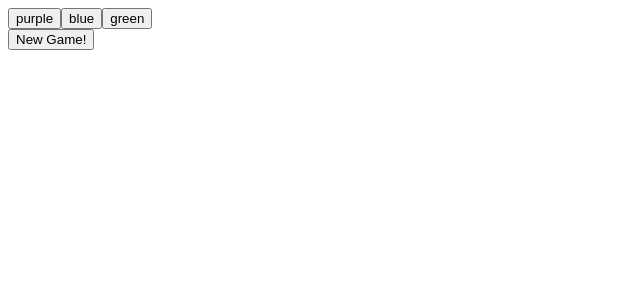
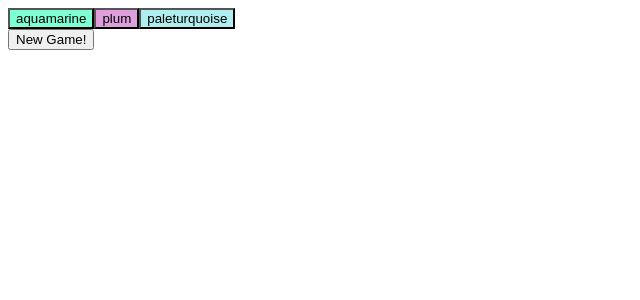
Before and after one commit to KseniaAK/Minesweeper, a React app: page / in a window 1280 px wide. Shown: the top 300 px of the page, without its empty margins (0-640 px from the left). Built offline with nearby package versions, Linux system fonts and the light colour scheme; the HTML template or start-up script is replaced by a standard one.

Commit message:
add styling

```diff
--- a/src/components/ColorOptions.js
+++ b/src/components/ColorOptions.js
@@ -3,11 +3,11 @@
 
 export default class ColorOptions extends Component {
   render() {
-    const colors = ['purple', 'blue', 'green']
+    const colors = ['aquamarine', 'plum', 'paleturquoise']
     const colorOptions = colors.map(color => <OneColorOption color={color} key={color} />)
 
     return (
-      <div>
+      <div id='color-options'>
         {colorOptions}
       </div>
     )
--- a/src/containers/BoardSquare.js
+++ b/src/containers/BoardSquare.js
@@ -28,7 +28,7 @@
 
           // In case player opens a mine:
           if (this.props.boardConfig[this.props.squareNum - 1].val === 'X') {
-            this.props.changeColor('red')
+            this.props.changeColor('tomato')
             this.props.gameOver()
           }
         }}
--- a/src/containers/OneColorOption.js
+++ b/src/containers/OneColorOption.js
@@ -13,6 +13,7 @@
           event.preventDefault()
           this.props.changeColor(this.props.color)
         }}
+        style={{backgroundColor: this.props.color}}
       >
         {this.props.color}
       </button>
--- a/static/styles.css
+++ b/static/styles.css
@@ -1,16 +1,47 @@
+body {
+  background-color: beige;
+  height: 100vh;
+  display: flex;
+  flex-direction: column;
+  justify-content: center;
+  align-items: center;
+}
+
+.app {
+  display: flex;
+  flex-direction: column;
+  justify-content: space-around;
+  align-items: center;
+}
+
+.app > * {
+  margin: 20px;
+}
+
+button {
+  background-color: #C2BDC4; /* Green */
+  border: none;
+  color: #4E1B6B;
+  padding: 10px 15px;
+  margin: 5px;
+  text-align: center;
+  text-decoration: none;
+  display: inline-block;
+  font-size: 16px;
+}
+
 .board {
   border: none;
+  margin: 0;
+  width: inherit;
   display: flex;
 }
 
 .board-square {
-  height: 20px;
-  width: 20px;
-  border: 1px solid black;
-  text-align: center;
-  vertical-align: middle;
+  display: flex;
+  height: 30px;
+  width: 30px;
+  border: 1px solid #665E5E;
+  justify-content: center;
+  align-items: center;
 }
-
-body {
-  background-color: beige;
-}
```
